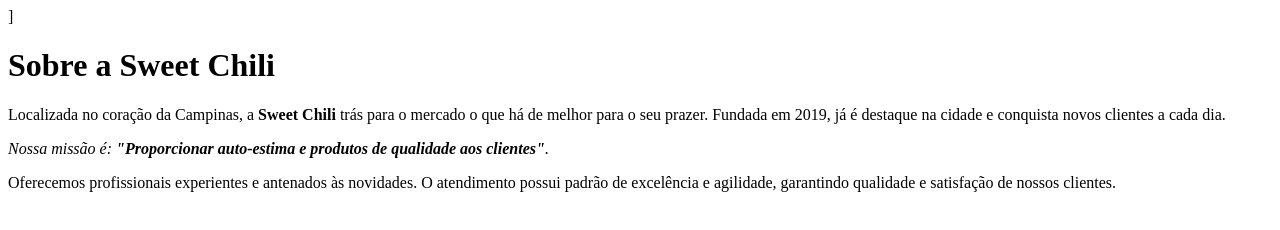
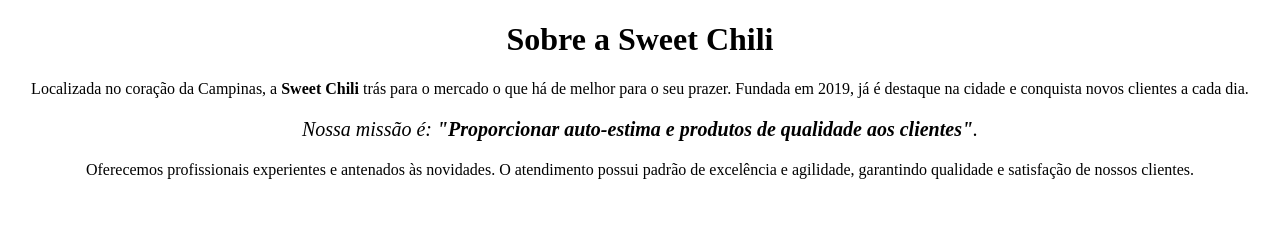
Before and after one commit to agatharbrito/Sweet-Chili-Store, a plain HTML site: page index.html in a window 1280 px wide. Drawn offline with Linux system fonts and the light colour scheme.

Commit message:
Adicionando CSS no HTML

```diff
--- a/index.html
+++ b/index.html
@@ -1,15 +1,21 @@
 <!DOCTYPE html>
-<html lang="pt-br">]
+<html lang="pt-br">
     <head>
         <meta charset="UTF-8">
         <title>Sweet Chili Store</title>
+        <link rel="stylesheet" href="style.css">
+
+        <style>
+
+        </style>
     </head>
+
     <body>
-        <h1>Sobre a Sweet Chili</h1>
+        <h1 style="text-align: center">Sobre a Sweet Chili</h1>
 
         <p>Localizada no coração da Campinas, a <strong>Sweet Chili</strong> trás para o mercado o que há de melhor para o seu prazer. Fundada em 2019, já é destaque na cidade e conquista novos clientes a cada dia.</p>
 
-        <p><em>Nossa missão é: <strong>"Proporcionar auto-estima e produtos de qualidade aos clientes"</strong>.</em></p>
+        <p style="font-size: 20px"><em>Nossa missão é: <strong>"Proporcionar auto-estima e produtos de qualidade aos clientes"</strong>.</em></p>
 
         <p>Oferecemos profissionais experientes e antenados às novidades. O atendimento possui padrão de excelência e agilidade, garantindo qualidade e satisfação de nossos clientes.</p>
     </body>
```
